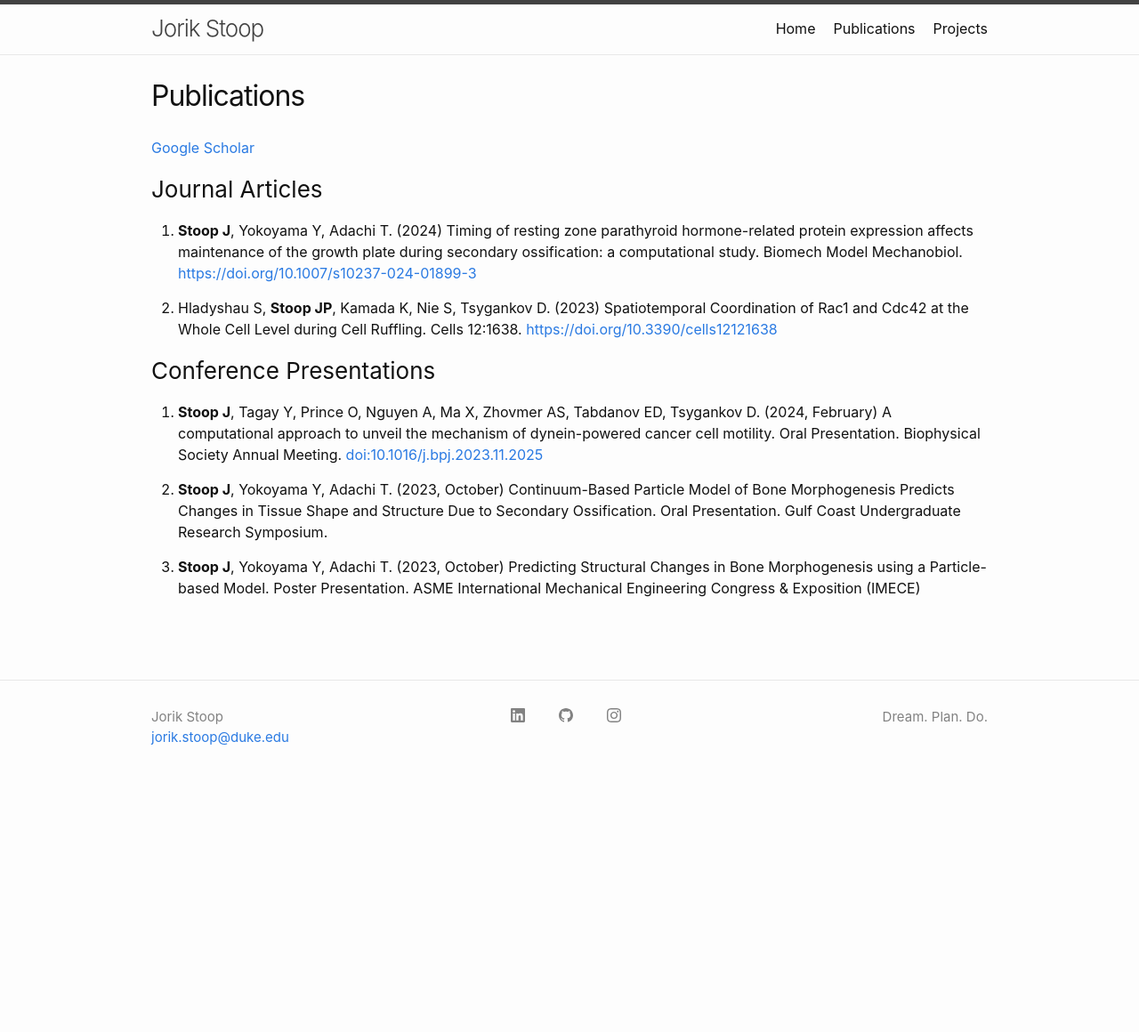
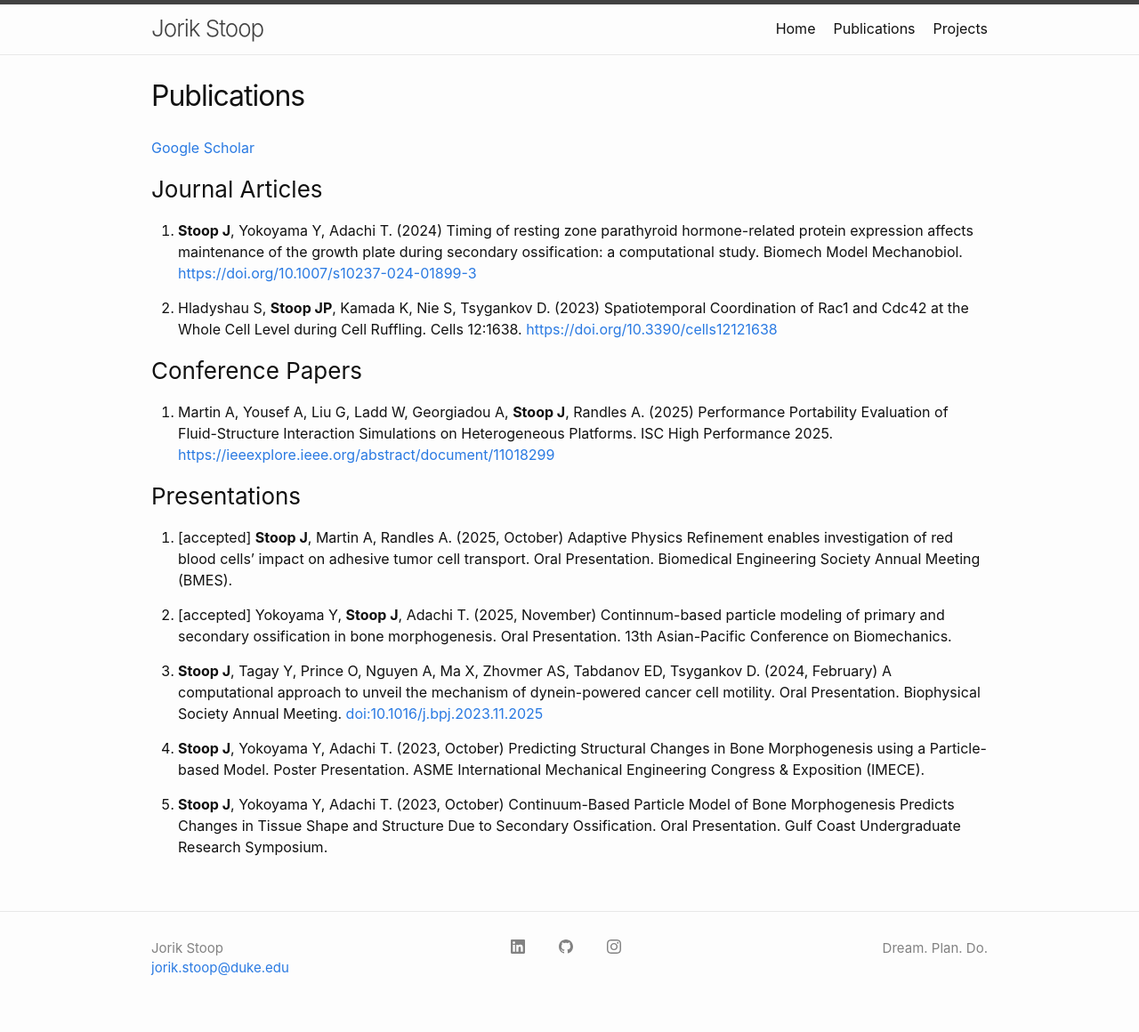
Before and after one commit to jorikstoop/jorikstoop.github.io, a Jekyll site: the page built from publications.md, in a window 1280 px wide. Shown: the whole page at 89% size. Built offline with Jekyll 4.4.1, drawn with Linux system fonts in a browser that asks for light colours; before the commit the page ends 900 px from its top, so only the background shows below that.

Commit message:
update publications & music recs
added publications, minor update to about me, update current song suggestions

```diff
--- a/publications.md
+++ b/publications.md
@@ -11,10 +11,18 @@ permalink: /publications/
 
 2. Hladyshau S, **Stoop JP**, Kamada K, Nie S, Tsygankov D. (2023) Spatiotemporal Coordination of Rac1 and Cdc42 at the Whole Cell Level during Cell Ruffling. Cells 12:1638. [https://doi.org/10.3390/cells12121638](https://doi.org/10.3390/cells12121638){:target="_blank"}
 
-### Conference Presentations
+### Conference Papers
 
-1. **Stoop J**, Tagay Y, Prince O, Nguyen A, Ma X, Zhovmer AS, Tabdanov ED, Tsygankov D. (2024, February) A computational approach to unveil the mechanism of dynein-powered cancer cell motility. Oral Presentation. Biophysical Society Annual Meeting. [doi:10.1016/j.bpj.2023.11.2025](https://doi.org/10.1016/j.bpj.2023.11.2025){:target="_blank"}
+1. Martin A, Yousef A, Liu G, Ladd W, Georgiadou A, **Stoop J**, Randles A. (2025) Performance Portability Evaluation of Fluid-Structure Interaction Simulations on Heterogeneous Platforms. ISC High Performance 2025. [https://ieeexplore.ieee.org/abstract/document/11018299](https://ieeexplore.ieee.org/abstract/document/11018299){:target="blank"}
 
-2. **Stoop J**, Yokoyama Y, Adachi T. (2023, October) Continuum-Based Particle Model of Bone Morphogenesis Predicts Changes in Tissue Shape and Structure Due to Secondary Ossification. Oral Presentation. Gulf Coast Undergraduate Research Symposium.
+### Presentations
 
-3. **Stoop J**, Yokoyama Y, Adachi T. (2023, October) Predicting Structural Changes in Bone Morphogenesis using a Particle-based Model. Poster Presentation. ASME International Mechanical Engineering Congress & Exposition (IMECE)
+1. [accepted] **Stoop J**, Martin A, Randles A. (2025, October) Adaptive Physics Refinement enables investigation of red blood cells’ impact on adhesive tumor cell transport. Oral Presentation. Biomedical Engineering Society Annual Meeting (BMES).
+
+2. [accepted] Yokoyama Y, **Stoop J**, Adachi T. (2025, November) Continnum-based particle modeling of primary and secondary ossification in bone morphogenesis. Oral Presentation. 13th Asian-Pacific Conference on Biomechanics.
+
+3. **Stoop J**, Tagay Y, Prince O, Nguyen A, Ma X, Zhovmer AS, Tabdanov ED, Tsygankov D. (2024, February) A computational approach to unveil the mechanism of dynein-powered cancer cell motility. Oral Presentation. Biophysical Society Annual Meeting. [doi:10.1016/j.bpj.2023.11.2025](https://doi.org/10.1016/j.bpj.2023.11.2025){:target="_blank"}
+
+4. **Stoop J**, Yokoyama Y, Adachi T. (2023, October) Predicting Structural Changes in Bone Morphogenesis using a Particle-based Model. Poster Presentation. ASME International Mechanical Engineering Congress & Exposition (IMECE).
+
+5. **Stoop J**, Yokoyama Y, Adachi T. (2023, October) Continuum-Based Particle Model of Bone Morphogenesis Predicts Changes in Tissue Shape and Structure Due to Secondary Ossification. Oral Presentation. Gulf Coast Undergraduate Research Symposium.
```
Also changed, not shown: _data/song_recs.yml (+22 -10 lines), _includes/about_me.md (+1 -1 lines), _posts/2024-11-26-First-Author.md (+1 -1 lines).
